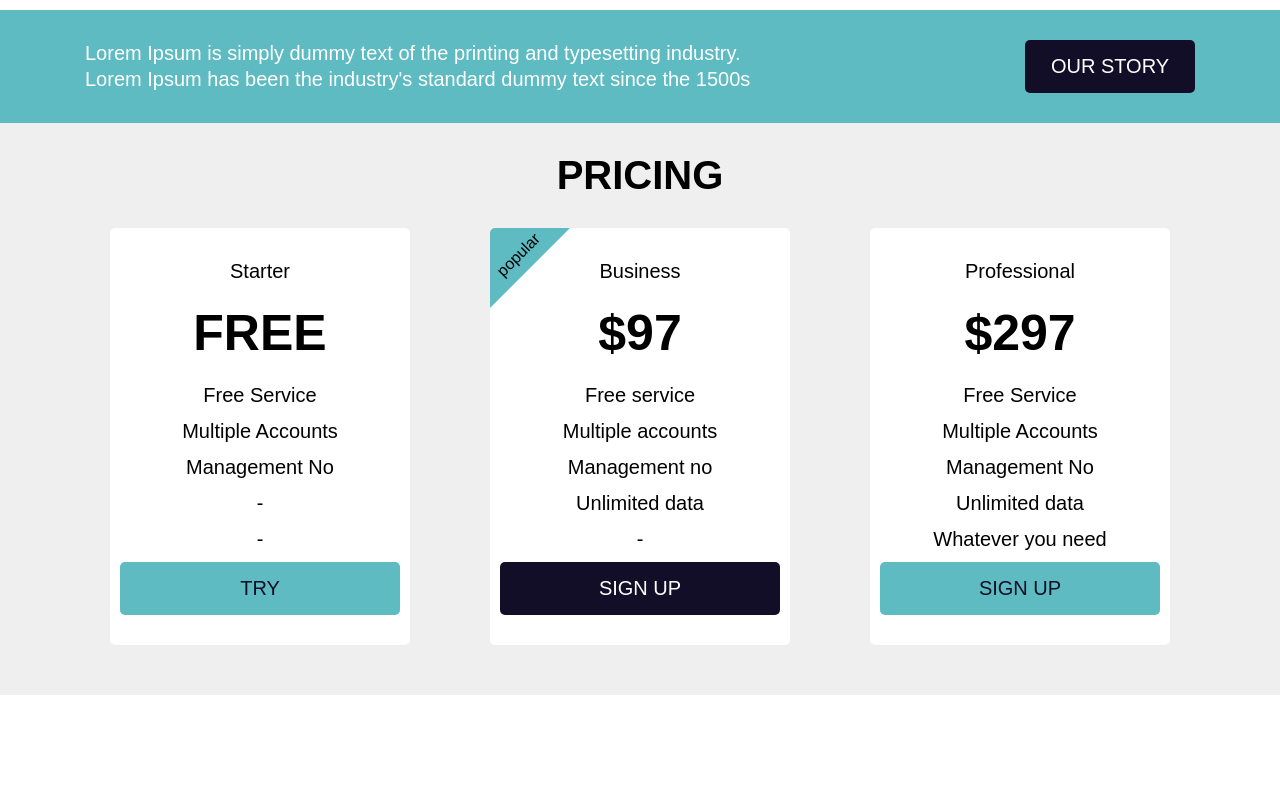
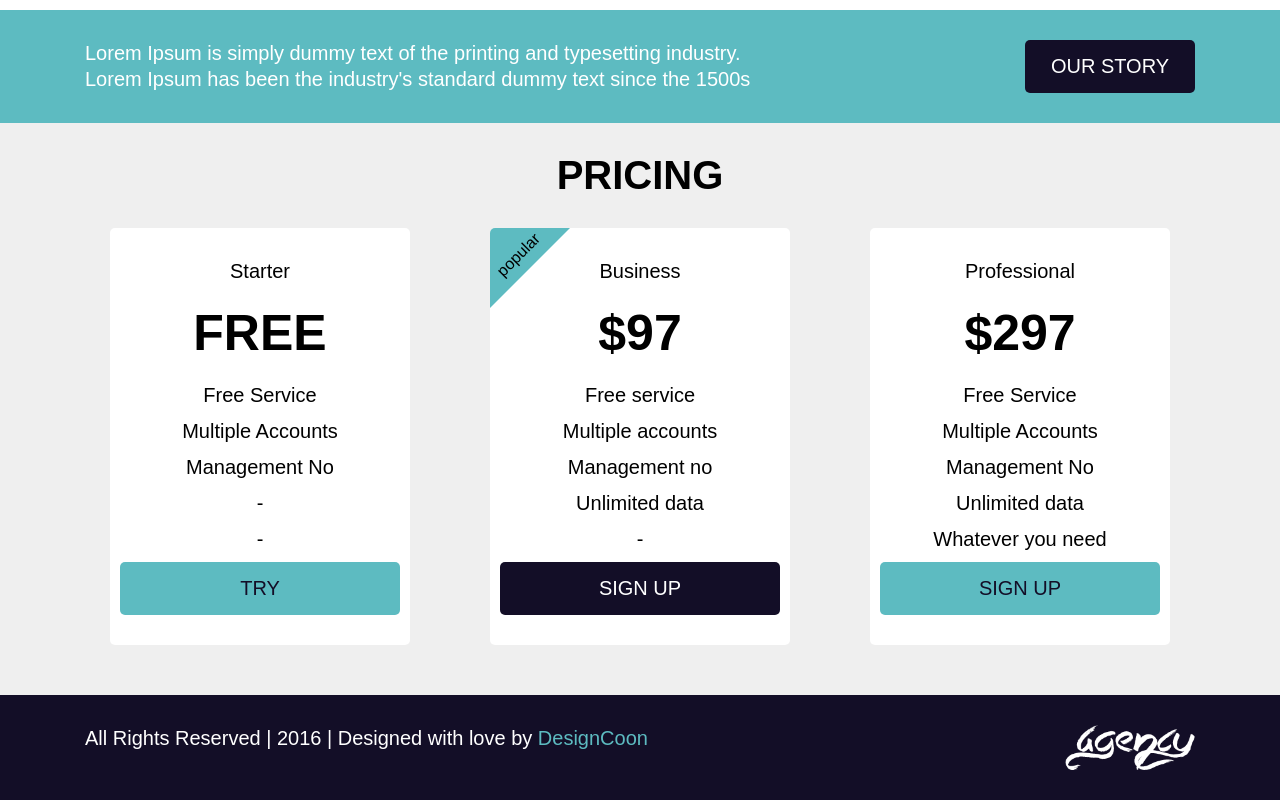
Before and after one commit to OlgaIgorevna/landing-adaptive, a plain HTML site: page index.html in a window 1280 px wide. Shown: the part 915-1715 px from the top of the page. Before the commit the page ends 1610 px from the top, so only its background shows below. Drawn offline with Linux system fonts and the light colour scheme.

Commit message:
footer готов

```diff
--- a/index.html
+++ b/index.html
@@ -135,7 +135,6 @@
         </div>
 
         <div class="item popular">
-<!--         <div class="popular">-->
           <div class="text">
             Business
           </div>
@@ -152,8 +151,6 @@
             </ul>
           </div>
           <button class="dark">sign up</button>
-<!--         </div>-->
-
         </div>
         <div class="item">
           <div class="text">
@@ -176,7 +173,16 @@
       </div>
     </div>
   </section>
-
+<footer>
+  <div class="container clearfix">
+    <div class="text">
+       All Rights Reserved |  2016  |  Designed with love by <span class="highlight"> DesignCoon</span>
+    </div>
+    <div class="logo">
+      <img src="img/logo.png">
+    </div>
+  </div>
+</footer>
 </body>
 
 </html>
--- a/style.css
+++ b/style.css
@@ -298,17 +298,32 @@ header .text-block .title {
 .popular::after {
   display: block;
   content: "popular";
-
-/*
-  width: 80px;
-  height: 80px;
-*/
-
   position: absolute;
   left: 2px;
   top: 18px;
   z-index: 101;
-transform: rotate(-45deg);
+  transform: rotate(-45deg);
+}
+
+/*------------------------------------------------------------------------------FOOTER---------------*/
+
+footer {
+  background-color: #130e27;
+  color: white;
+  padding-top: 30px;
+  padding-bottom: 30px;
+}
+
+footer .text {
+  text-align: center;
+}
+
+footer .logo img {
+  display: block;
+  max-width: 130px;
+  margin-top: 20px;
+  margin-left: auto;
+  margin-right: auto;
 }
 
 
@@ -383,6 +398,19 @@ transform: rotate(-45deg);
     padding-right: 10px;
     max-width: 220px;
   }
+  footer .text {
+    float: left;
+    width: 70%;
+    text-align: left;
+  }
+  footer .logo {
+    float: right;
+    width: 30%;
+  }
+  footer .logo img {
+    margin-top: 0;
+    margin-right: 0;
+  }
 
 }
 
```
Lines whose indentation alone changed are shown as unchanged.
